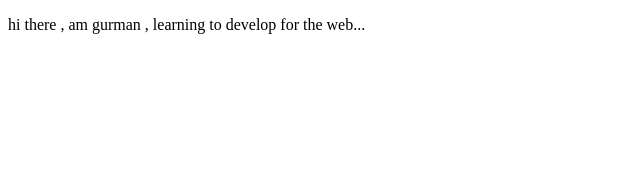
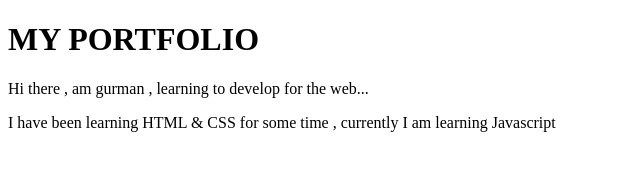
Before and after one commit to singh-gurman/gurman-portfolio, a plain HTML site: page index.html in a window 1280 px wide. Shown: the whole page, without its empty margins (0-640 px from the left). Drawn offline with Linux system fonts and the light colour scheme.

Commit message:
feat : updated the html file

```diff
--- a/index.html
+++ b/index.html
@@ -6,6 +6,11 @@
     <title>My portfolio website</title>
   </head>
   <body>
-    <p>hi there , am gurman , learning to develop for the web...</p>
+    <h1>MY PORTFOLIO</h1>
+    <p>Hi there , am gurman , learning to develop for the web...</p>
+    <p>
+      I have been learning HTML & CSS for some time , currently I am learning
+      Javascript
+    </p>
   </body>
 </html>
```
